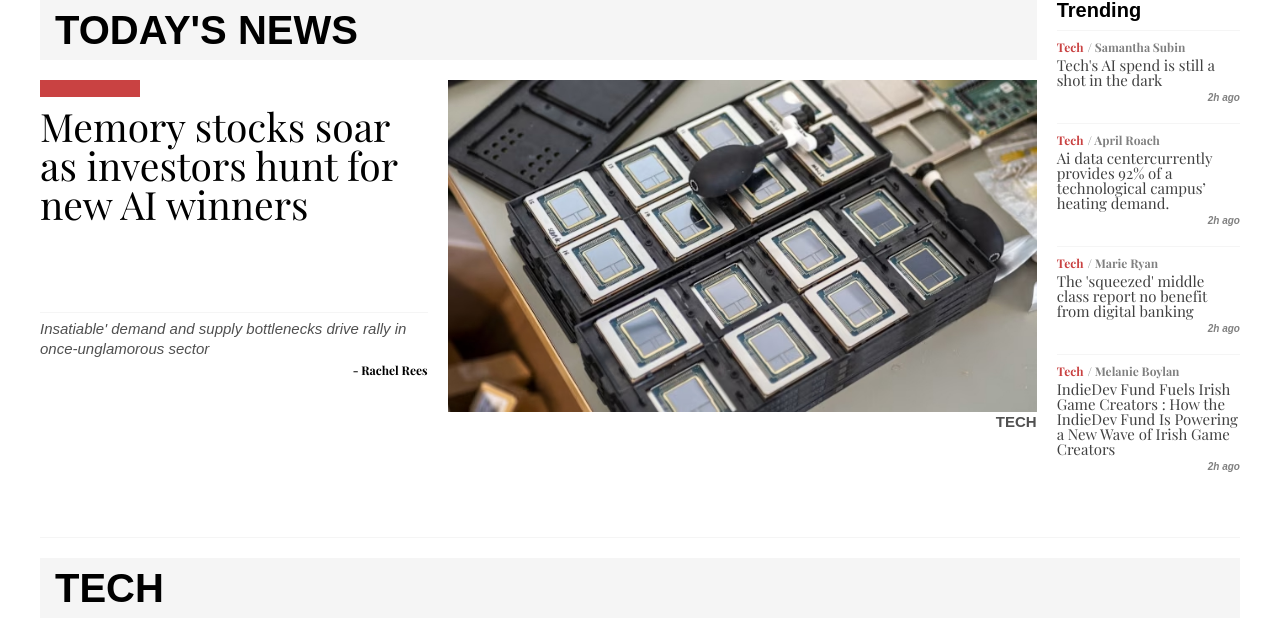
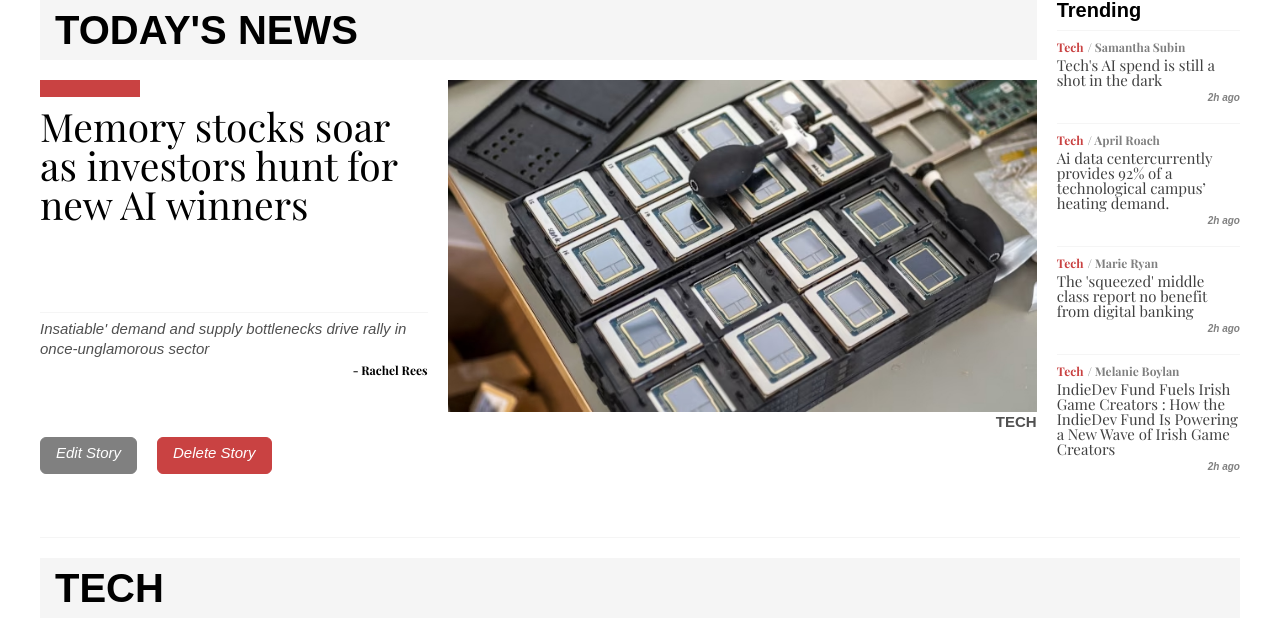
Before and after one commit to zmagdalene/integrated-project-2026, a PHP site: page / in a window 1280 px wide. Shown: the part 322-966 px from the top of the page. Run offline with PHP 8.4, Linux system fonts and the light colour scheme; data comes from the database, SQL or seed files in the repository; some web fonts are replaced.

Commit message:
19th March 13:03

```diff
--- a/src/css/style.css
+++ b/src/css/style.css
@@ -90,6 +90,10 @@
     justify-content: flex-end;
 }
 
+.red {
+    color: #C94242;
+}
+
 /* flash-messages */
 .flash-message {
     background-color: #F5F5F5;
@@ -155,6 +159,7 @@
     border-radius: 6px;
     width: 400px;
     padding: 20px;
+    flex-flow: column wrap;
     text-align: center;
 }
 
@@ -196,8 +201,48 @@
     transform: translateY(-5%);
 }
 
-/* admin login */
+/* admin mode*/
+#adminMode {
+    display: flex;
+    gap: 20px;
+}
 
+.button {
+    border: 1px solid #808080;
+    border-radius: 6px;
+    padding: 5px 15px;
+    transition: all ease-in-out 0.3s;
+}
+
+.edit {
+    background-color: #808080;
+    color: #FFFFFF;
+}
+
+
+.edit p {
+    color: inherit;
+}
+
+.delete {
+    border-color: #C94242;
+    background-color: #C94242;
+    color: #FFFFFF;
+}
+
+.delete p {
+    color: inherit;
+}
+
+a:hover .delete {
+    background-color: #FFFFFF;
+    color: #C94242;
+}
+
+a:hover .edit {
+    background-color: #FFFFFF;
+    color: #808080;
+}
 
 /* navbar */
 .navbar {
@@ -292,14 +337,10 @@
 }
 
 .trending .category {
-    color: #C94242;
+    color: #808080;
     gap: 4px;
     margin-bottom: 5px;
     display: flex;
-}
-
-.trending h6.author {
-    color: #808080;
 }
 
 /* width-4 newsComp */
--- a/src/inc/head_content.php
+++ b/src/inc/head_content.php
@@ -12,7 +12,3 @@
     <link rel="stylesheet" href="css/reset.css">
     <link rel="stylesheet" href="css/grid.css">
     <link rel="stylesheet" href="css/style.css">
-    <link rel="stylesheet" href="css/newsComp.css">
-    <link rel="stylesheet" href="css/trending.css">
-    <link rel="stylesheet" href="css/largeComp.css">
-    <link rel="stylesheet" href="css/techNews.css">
--- a/src/index.php
+++ b/src/index.php
@@ -23,6 +23,8 @@
 
     $category = Category::findAll();
     $author = Author::findAll();
+
+    $adminControls = ['edit' => 'Edit Story', 'delete' => 'Delete Story'];
 } catch (Exception $e) {
     echo $e->getMessage();
     exit();
@@ -144,6 +146,18 @@
                         <p class="category"><?= h($category->name) ?></p>
                     </div>
                 </a>
+                <div id="adminMode">
+                    <a href="story_edit.php?id=<?= h($s->id) ?>">
+                        <div class="button edit">
+                            <p><?= h($adminControls['edit']) ?></p>
+                        </div>
+                    </a>
+                    <a href="">
+                        <div class="button delete">
+                            <p><?= h($adminControls['delete']) ?></p>
+                        </div>
+                    </a>
+                </div>
 
             <?php } ?>
         </div>
```
Also changed, not shown: other parts of src/index.php (+11 -11 lines), src/js/admin.js (+40 -10 lines).
